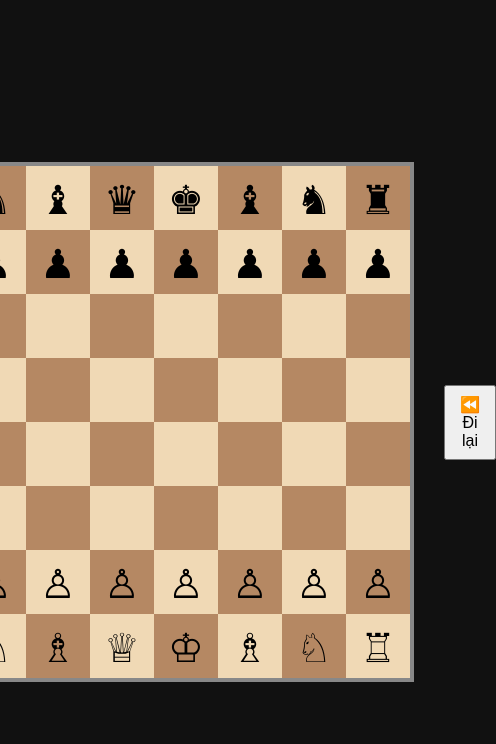
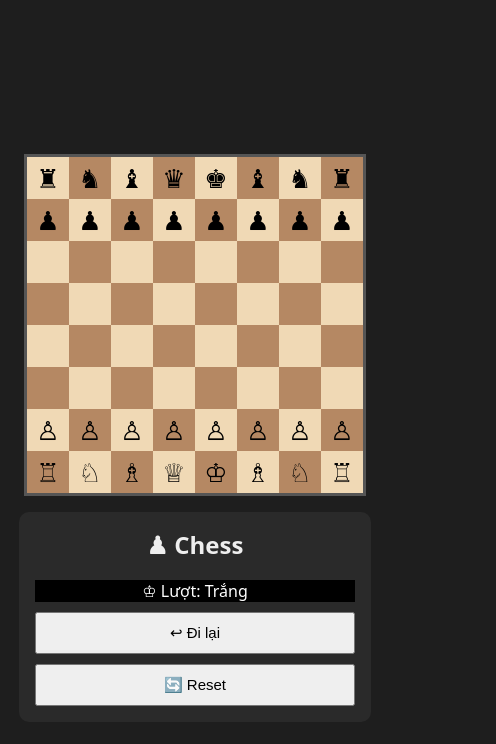
Before and after one commit to mangianghastam/chess, a plain HTML site: page index.html in a window 390 px wide. Shown: the whole page, 496 px wide, since content can reach past the window. Drawn offline with Linux system fonts and the light colour scheme.

Commit message:
Update turn UI: đổi nền theo lượt

```diff
--- a/index.html
+++ b/index.html
@@ -62,17 +62,139 @@
          cursor: pointer;
          margin-left: 30px;
       }
+
+      body {
+         margin: 0;
+         font-family: system-ui, sans-serif;
+         background: #1e1e1e;
+         color: #eee;
+         display: flex;
+         justify-content: center;
+         align-items: center;
+         height: 100vh;
+      }
+
+      .app {
+         display: flex;
+         gap: 24px;
+      }
+
+      /* ===== BÀN CỜ ===== */
+      .board {
+         display: grid;
+         grid-template-columns: repeat(8, 64px);
+         grid-template-rows: repeat(8, 64px);
+         border: 4px solid #555;
+      }
+
+      .cell {
+         width: 64px;
+         height: 64px;
+         font-size: 38px;
+         display: flex;
+         align-items: center;
+         justify-content: center;
+         cursor: pointer;
+      }
+
+      .white {
+         background: #f0d9b5;
+      }
+
+      .black {
+         background: #b58863;
+      }
+
+      /* quân được chọn */
+      .selected {
+         outline: 3px solid #00ffcc;
+      }
+
+      /* nước đi hợp lệ */
+      .move {
+         box-shadow: inset 0 0 0 4px rgba(0, 255, 0, 0.6);
+      }
+
+      /* vua bị chiếu */
+      .check {
+         outline: 4px solid red;
+      }
+
+      /* ===== PANEL ===== */
+      .panel {
+         width: 180px;
+         background: #2a2a2a;
+         padding: 16px;
+         border-radius: 10px;
+      }
+
+      .panel h2 {
+         margin-top: 0;
+         text-align: center;
+      }
+
+      .panel button {
+         width: 100%;
+         margin-top: 10px;
+         padding: 8px;
+         font-size: 16px;
+         cursor: pointer;
+      }
+
+      /* ===== MOBILE ===== */
+      @media (max-width: 768px) {
+         body {
+            height: auto;
+            padding: 16px;
+         }
+
+         .app {
+            flex-direction: column;
+            align-items: center;
+            gap: 16px;
+         }
+
+         /* bàn cờ nhỏ lại */
+         .board {
+            grid-template-columns: repeat(8, 42px);
+            grid-template-rows: repeat(8, 42px);
+            border-width: 3px;
+         }
+
+         .cell {
+            width: 42px;
+            height: 42px;
+            font-size: 26px;
+         }
+
+         /* panel xuống dưới */
+         .panel {
+            width: 100%;
+            max-width: 320px;
+            text-align: center;
+         }
+
+         .panel button {
+            font-size: 15px;
+            padding: 10px;
+         }
+      }
    </style>
 </head>
 
 <body>
-   <div class="game">
-      <div class="board" id="board"></div>
+   <div class="app">
+      <div id="board" class="board"></div>
 
-      <!-- <button id="undoBtn">⟲ Đi lại</button> -->
-   </div>
-   <div class="undo">
-      <button onclick="undoMove()">⏪ Đi lại</button>
+      <div class="panel">
+         <h2>♟ Chess</h2>
+
+         <div id="turnInfo">Lượt: Trắng</div>
+         <div id="statusInfo"></div>
+
+         <button onclick="undoMove()">↩ Đi lại</button>
+         <button onclick="resetGame()">🔄 Reset</button>
+      </div>
    </div>
 
 
@@ -98,6 +220,17 @@
          ['R', 'N', 'B', 'Q', 'K', 'B', 'N', 'R']
       ];
 
+      const initialBoard = [
+         ['r', 'n', 'b', 'q', 'k', 'b', 'n', 'r'],
+         ['p', 'p', 'p', 'p', 'p', 'p', 'p', 'p'],
+         ['.', '.', '.', '.', '.', '.', '.', '.'],
+         ['.', '.', '.', '.', '.', '.', '.', '.'],
+         ['.', '.', '.', '.', '.', '.', '.', '.'],
+         ['.', '.', '.', '.', '.', '.', '.', '.'],
+         ['P', 'P', 'P', 'P', 'P', 'P', 'P', 'P'],
+         ['R', 'N', 'B', 'Q', 'K', 'B', 'N', 'R']
+      ];
+
       let turn = 'white'; // white | black
       let selected = null;
       let legalMoves = [];
@@ -109,30 +242,9 @@
       let checkedKing = null; // {x, y} hoặc null
       let history = [];
 
-      // function deepCopy(board) {
-      //    return board.map(row => row.slice());
-      // }
+      const turnInfoEl = document.getElementById('turnInfo');
 
-      // // history.push({
-      // //    board: deepCopy(board),
-      // //    turn: turn,
-      // //    checkedKing: checkedKing
-      // // });
 
-      // function undoMove() {
-      //    if (history.length === 0) return;
-
-      //    const last = history.pop();
-      //    board = last.board;
-      //    turn = last.turn;
-      //    checkedKing = last.checkedKing;
-
-      //    selected = null;
-      //    legalMoves = [];
-      //    drawBoard();
-      // }
-
-      // document.getElementById("undoBtn").onclick = undoMove;
 
       function saveState() {
          history.push({
@@ -158,6 +270,20 @@
          selected = null;
          legalMoves = [];
          drawBoard();
+      }
+
+      function updateTurnInfo() {
+         // turnInfoEl.textContent = 'Lượt: ' + (turn === 'white' ? 'Trắng' : 'Đen');
+
+         if (turn === 'white') {
+            turnInfoEl.textContent = '♔ Lượt: Trắng';
+            turnInfoEl.style.color = 'white';
+            turnInfoEl.style.backgroundColor = '#000';
+         } else {
+            turnInfoEl.textContent = '♚ Lượt: Đen';
+            turnInfoEl.style.color = 'black';
+            turnInfoEl.style.backgroundColor = '#fff';
+         }
       }
 
 
@@ -190,6 +316,28 @@
             }
          }
          showPromotionMenu();
+         updateTurnInfo();
+      }
+
+      function resetGame() {
+         // reset bàn cờ
+         board = initialBoard.map(row => [...row]);
+
+         turn = 'white';
+         selected = null;
+         legalMoves = [];
+         promotionPending = null;
+         checkedKing = null;
+
+         castlingRights = {
+            white: { king: true, queen: true },
+            black: { king: true, queen: true }
+         };
+
+         enPassantTarget = null;
+         history = [];
+
+         drawBoard();
       }
 
       function showPromotionMenu() {
```
